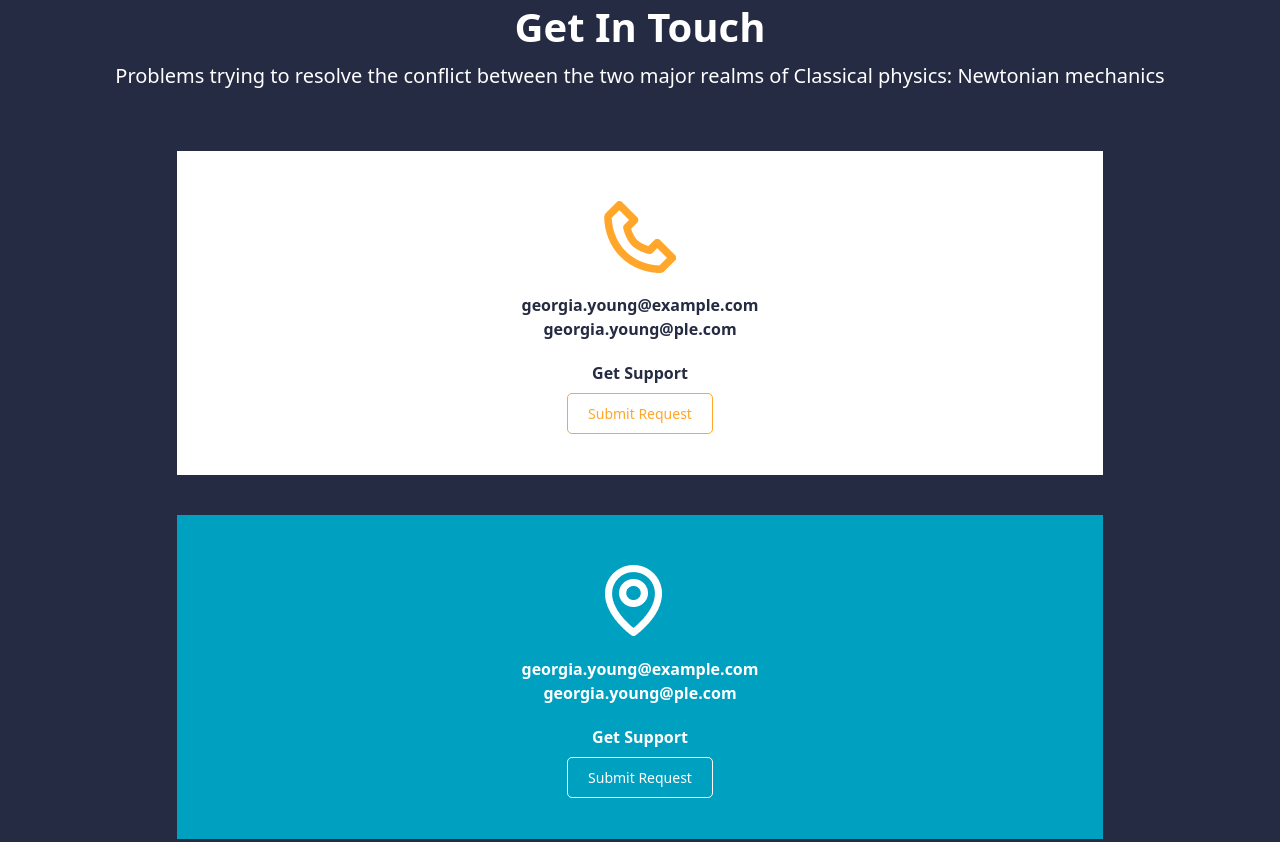
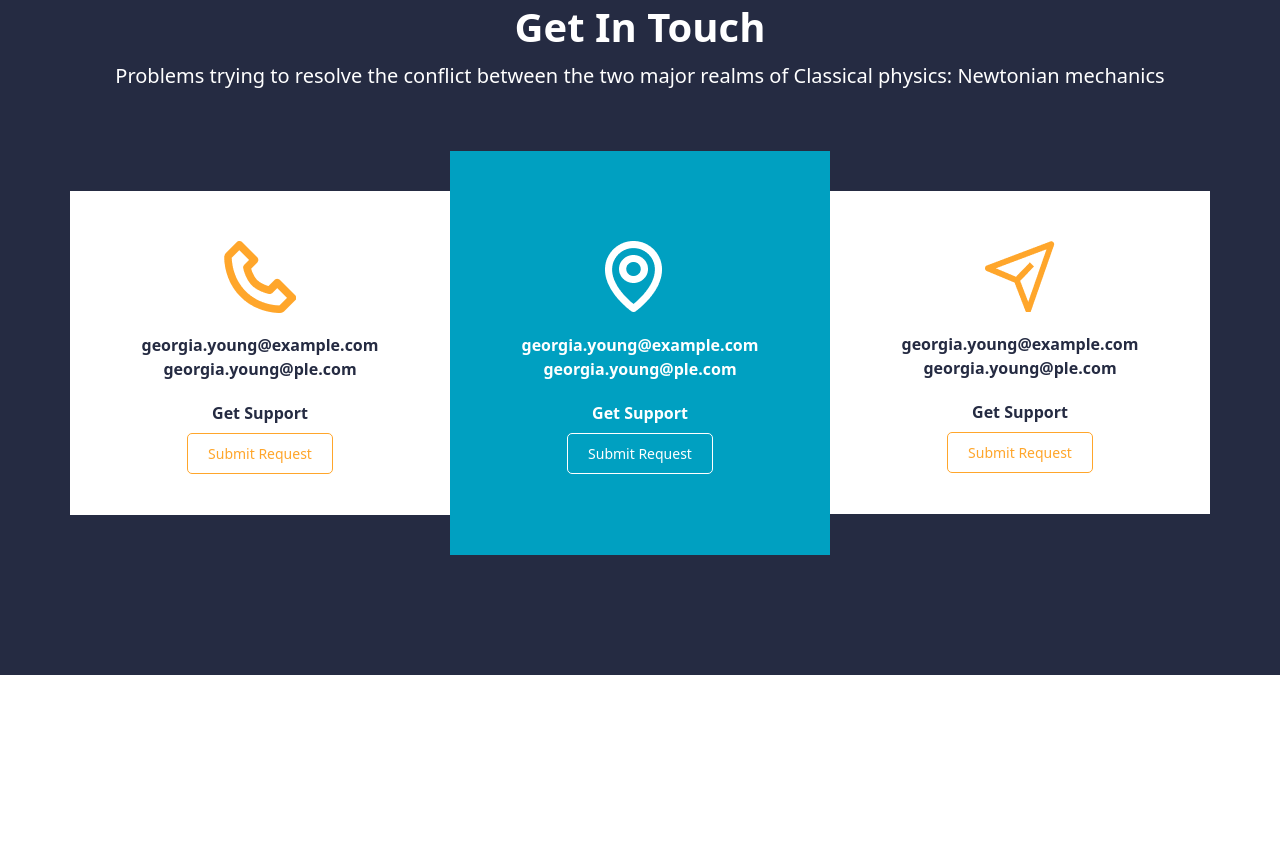
Before and after one commit to oharaju/bootstrap-sass, a website: page index.html in a window 1280 px wide. Shown: the part 2876-3718 px from the top of the page. After the commit the page ends 3551 px from the top, so only its background shows below. Drawn offline with Linux system fonts and the light colour scheme.

Commit message:
insert grid on cards in contacts section

```diff
--- a/index.html
+++ b/index.html
@@ -184,7 +184,7 @@
     </div>
     <div class="container">
       <div class="row">
-        <div class="col-10 offset-1">
+        <div class="col-10 offset-1 col-lg-4 offset-lg-0 g-0">
           <div class="contact__card">
             <img class="contact__card__image" src="./images/phone.png">
             <p class="contact__card__email">georgia.young@example.com</p>
@@ -192,6 +192,8 @@
             <p class="contact__card__text">Get Support</p>
             <a class="contact__card__button" href="#">Submit Request</a>
           </div>
+        </div>
+        <div class="col-10 offset-1 col-lg-4 offset-lg-0 g-0">
           <div class="contact__card contact__card--invert">
             <img class="contact__card__image" src="./images/localization.png">
             <p class="contact__card__email contact__card__email--invert">georgia.young@example.com</p>
@@ -199,6 +201,8 @@
             <p class="contact__card__text contact__card__text--invert">Get Support</p>
             <a class="contact__card__button contact__card__button--invert" href="#">Submit Request</a>
           </div>
+        </div>
+        <div class="col-10 offset-1 col-lg-4 offset-lg-0 g-0">
           <div class="contact__card">
             <img class="contact__card__image" src="./images/access.png">
             <p class="contact__card__email">georgia.young@example.com</p>
@@ -207,9 +211,7 @@
             <a class="contact__card__button" href="#">Submit Request</a>
           </div>
         </div>
-
       </div>
-
     </div>
   </section>
 
--- a/scss/_contact.scss
+++ b/scss/_contact.scss
@@ -71,8 +71,23 @@
           color: #f7e8e8;
         }
       }
-
-
     }
   }
 }
+
+@include lg {
+  .contact {
+
+    &__subtitle {
+      margin-bottom: 100px;
+    }
+
+    &__card {
+
+      &--invert {
+        padding: 90px 30px;
+        margin-top: -40px;
+      }
+    }
+  }
+}
```
Also changed, not shown: styles/styles.css.
